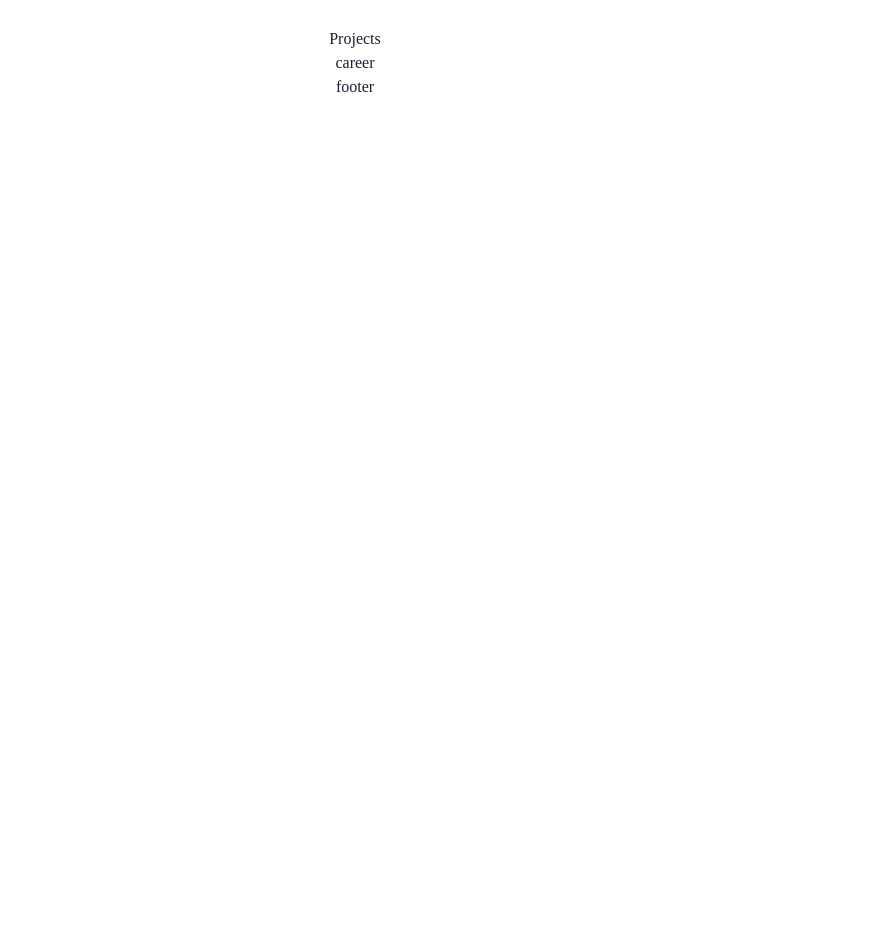
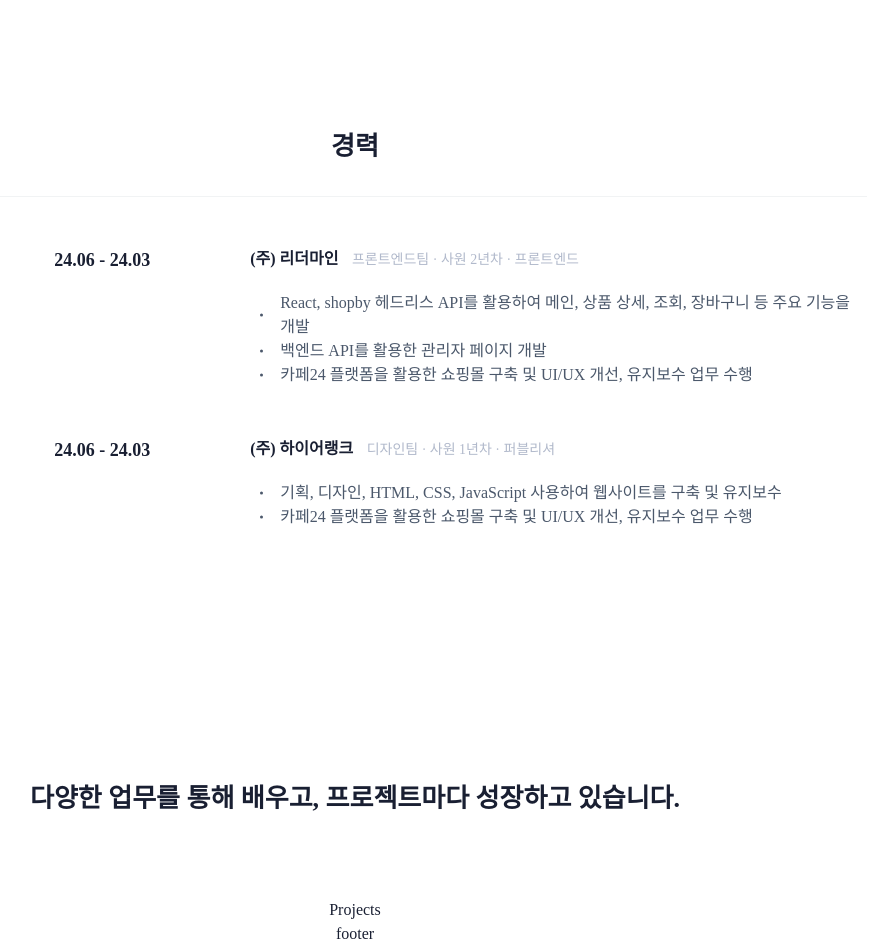
Before and after one commit to oLangS2/portfolio, a React (Create React App) app: page / in a window 1280 px wide. Shown: the part 1400-2346 px from the top of the page, without its empty margins (285-1164 px from the left). Before the commit the page ends 1499 px from the top, so only its background shows below. Built offline with nearby package versions, Linux system fonts and the light colour scheme; a web font is replaced by a local one.

Commit message:
경력 작업완료

```diff
--- a/src/App.jsx
+++ b/src/App.jsx
@@ -8,12 +8,12 @@ import { Tab } from './components/common/Tab';
 
 function App() {
   return (
-    <div>
+    <div className=''>
       <MainVisual />
       <Tab/>
       <AboutMe/>
+      <Career/>
       <Projects/>
-      <Career/>
       <Footer/>
     </div>
   );
--- a/src/components/common/Tab.jsx
+++ b/src/components/common/Tab.jsx
@@ -5,8 +5,8 @@ import { RiHome2Fill } from "react-icons/ri";
 const tabs = [
     { id: 'main', label: '프롤로그' },
     { id: 'about', label: '기술' },
+    { id: 'career', label: '경력' },
     { id: 'projects', label: '프로젝트' },
-    { id: 'career', label: '경력' },
     { id: 'contact', label: '에필로그' },
   ]
 
--- a/src/components/sections/AboutMe.jsx
+++ b/src/components/sections/AboutMe.jsx
@@ -3,7 +3,7 @@ import React from 'react'
 const AboutMe = () => {
   return (
     <div className="section" id="about">
-      <div className="about_wrap">
+      <div className="section_wrap about_wrap">
         <span className="title">
           👩‍💻<br />
           일관된 가치로 개발하고 있습니다.
--- a/src/components/sections/Career.jsx
+++ b/src/components/sections/Career.jsx
@@ -2,7 +2,47 @@ import React from 'react'
 
 const career = () => {
   return (
-    <div className="section" id="career">career</div>
+    <div className="section" id="career">
+      <div className="section_wrap career_wrap">
+        <div className="title">
+          경력
+        </div>
+        <ul className='box_wrap'>
+          <li className='box flex'>
+            <div className="left">
+              24.06 - 24.03
+            </div>
+            <div className="right">
+              <b>(주) 리더마인</b>
+              <span> 프론트엔드팀 · 사원 2년차 · 프론트엔드</span>
+              <div className="more">
+                <ul>
+                  <li>React, shopby 헤드리스 API를 활용하여 메인, 상품 상세, 조회, 장바구니 등 주요 기능을 개발 </li>
+                  <li>백엔드 API를 활용한 관리자 페이지 개발</li>
+                  <li>카페24 플랫폼을 활용한 쇼핑몰 구축 및 UI/UX 개선, 유지보수 업무 수행</li>
+                </ul>
+              </div>
+              {/* TODO - 사용툴 태그 넣을지 말지 고민중 */}
+            </div>
+          </li>
+          <li className='box flex'>
+            <div className="left">
+              24.06 - 24.03
+            </div>
+            <div className="right">
+              <b>(주) 하이어랭크</b>
+              <span> 디자인팀 · 사원 1년차 · 퍼블리셔</span>
+              <div className="more">
+                <ul>
+                  <li>기획, 디자인, HTML, CSS, JavaScript 사용하여 웹사이트를 구축 및 유지보수</li>
+                  <li>카페24 플랫폼을 활용한 쇼핑몰 구축 및 UI/UX 개선, 유지보수 업무 수행</li>
+                </ul>
+              </div>
+            </div>
+          </li>
+        </ul>
+      </div>
+    </div>
   )
 }
 
--- a/src/components/sections/Projects.jsx
+++ b/src/components/sections/Projects.jsx
@@ -2,7 +2,14 @@ import React from 'react'
 
 const Projects = () => {
   return (
-    <div className="section" id="projects">Projects</div>
+    <div className="section" id="projects">
+      <div className="section_wrap projects_wrap">
+        <div className="title">
+          다양한 업무를 통해 배우고, 프로젝트마다 성장하고 있습니다.
+        </div>
+
+      </div>
+      Projects</div>
   )
 }
 
--- a/src/styles/global.scss
+++ b/src/styles/global.scss
@@ -91,9 +91,6 @@ button {
     align-items: center;
     justify-content: center;
 }
-.justify-start{
-    justify-content: flex-start;
-}
 .gap-10{
     gap: 10px;
 }
@@ -128,8 +125,8 @@ button {
         }
     }
     //!SECTION 메인
-    //SECTION 기술
-    .about_wrap{
+    //SECTION 섹션 공통
+    .section_wrap{
         padding: 50px 0;
         .title{
             font-size: 26px;
@@ -137,6 +134,10 @@ button {
             margin: 50px 0 30px;
             display: block;
         }
+    }
+    //!SECTION 섹션 공통
+    //SECTION 기술
+    .about_wrap{
         .box{
             flex:1;
             background: $gray-6;
@@ -164,6 +165,54 @@ button {
         }
     }
     //!SECTION 기술
+    //SECTION 경력
+    .career_wrap{
+        .box_wrap{
+            border-top: 1px solid $gray-5;
+            padding: 50px 0;
+            margin: 0 auto;
+            .box{
+                text-align: left;
+                margin-bottom: 50px;
+                .left{
+                    width:30%;
+                    font-size: 18px;
+                    font-weight: 600;
+                    text-align: right;
+                }
+                .right{
+                    padding-left: 100px;
+                    width: 70%;
+                    word-break: keep-all;
+                    span{
+                        font-size: 14px;
+                        color: $gray-3;
+                        padding-left: 10px;
+                    }
+                    .more{
+                        margin-top: 20px;
+                        li{
+                            position: relative;
+                            color: $gray-1;
+                            padding-left: 30px;
+                        }
+                        li:before{
+                            content: "";
+                            width: 3px;
+                            height: 3px;
+                            position: absolute;
+                            top: 50%;
+                            left: 10px;
+                            background-color: $gray-1;
+                            transform: translateY(-50%);
+                            border-radius: 100px;
+                        }
+                    }
+                }
+            }
+        }
+    }
+    //!SECTION 경력
 }
 
 //SECTION 탭
@@ -171,7 +220,8 @@ button {
     display: flex;
     gap: 1rem;
     padding: 0.5rem 1rem;
-    background: $gray-6;
+    backdrop-filter: blur(10px);
+    background-color: rgba($gray-4, 0.5); /* 반투명 배경 */
     position: sticky;
     top: 20px;
     left: 50%;
```
